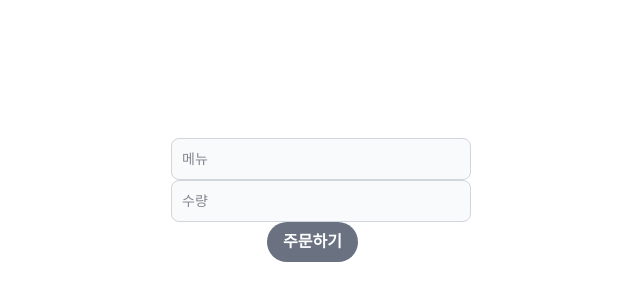
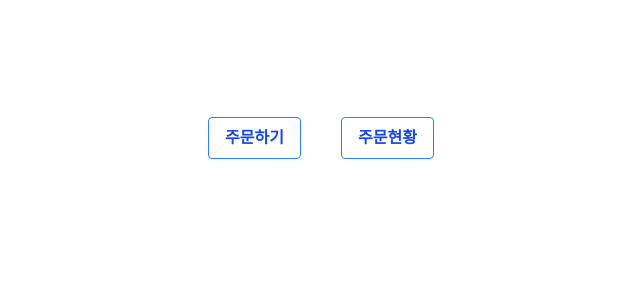
Before and after one commit to hanseongeon/rgt_project, a Next.js app in the folder frontend/: page / in a window 1280 px wide. Shown: the part 262-562 px from the top of the page, without its empty margins (319-959 px from the left). Built offline with nearby package versions, Linux system fonts and the light colour scheme.

Commit message:
웹소켓 설정중 (#3)
* order

* 과제1

* 웹소켓 설정중

---------

Co-authored-by: hanseongeon <gkstjddjs08@naver.com>

```diff
--- a/frontend/src/app/API/SocketAPI.tsx
+++ b/frontend/src/app/API/SocketAPI.tsx
@@ -6,17 +6,11 @@ export interface Subscribe {
     location: string,
     active: (r: any) => void,
 }
-export function getSocket(subs: Subscribe[], setIsReady: () => void) {
+export function getSocket(subs: Subscribe[]) {
     const Socket = new Client({
         webSocketFactory: () => {
             return new SockJS("http://localhost:8080/api/ws-stomp");
         },
-        // beforeConnect: () => {
-        //     console.log("beforeConnect");
-        // },
-        // debug(str) {
-        //     console.log(`debug`, str);
-        // },
         onWebSocketError: () => {
             window.location.reload();
         },
@@ -27,7 +21,7 @@ export function getSocket(subs: Subscribe[], setIsReady: () => void) {
             subs.forEach(sub => {
                 Socket.subscribe(sub.location, (e) => sub.active(JSON.parse(e.body)));
             })
-            const interval = setInterval(() => { setIsReady(); clearInterval(interval); }, 100);
+            const interval = setInterval(() => {clearInterval(interval); }, 100);
         }
     });
     Socket.activate();
--- /dev/null
+++ b/frontend/src/app/Order/List/page.tsx
@@ -0,0 +1,18 @@
+'use client'
+
+import { getSocket } from "@/app/API/SocketAPI";
+import { useEffect, useState } from "react"
+import SockJS from "sockjs-client";
+
+function OrderList(){
+    const [socket,setSocket] =useState(null as any);
+
+    useEffect(() =>{
+        setSocket(getSocket([]));
+    },[])
+    return(
+        <div>
+
+        </div>
+    )
+}
--- /dev/null
+++ b/frontend/src/app/Order/page.tsx
@@ -0,0 +1,42 @@
+'use client'
+import { useState } from "react"
+import { sendOrder } from "../API/UserAPI";
+
+
+
+export default function Order() {
+  interface orderRequsetDTO{
+    name: String;
+    count: Number;
+  }
+  const [menu,setMenu] = useState<String>("");
+  const [count,setCount] = useState<number>(0);
+  const [error, setError] = useState<String>("");
+
+const send = (menu:String, count:number) => {
+  if(menu.length == 0 ){
+    setError("메뉴를 입력해주세요")
+  }else if(count <= 0 ){
+    setError("수량을 입력해주세요")
+  }else{
+    sendOrder({name: menu, count:Number(count)}).then(r => {alert("주문성공"); window.location.href = "/";}).catch(e => console.log(e));
+  }
+}
+
+  return (
+    <div className="flex flex-col items-center mt-100">
+    <div className="w-[300px] border-black">
+    <input type="text" placeholder="메뉴" className="bg-gray-50 border border-gray-300 text-gray-900 text-sm rounded-lg focus:ring-blue-500 focus:border-blue-500 block w-full
+     p-2.5 dark:bg-gray-700 dark:border-gray-600 dark:placeholder-gray-400 dark:text-white dark:focus:ring-blue-500 dark:focus:border-blue-500" onChange={(e) => {
+      setMenu(e.target.value);
+    }} />
+    {error?.length == 0? <></> : <p className="text-red-300 text-sm">{error}</p>}
+    <input type="number" min="0" placeholder="수량" className="bg-gray-50 border border-gray-300 text-gray-900 text-sm rounded-lg focus:ring-blue-500 focus:border-blue-500 block w-full
+     p-2.5 dark:bg-gray-700 dark:border-gray-600 dark:placeholder-gray-400 dark:text-white dark:focus:ring-blue-500 dark:focus:border-blue-500" onChange={(e) => {
+      setCount(Number(e.target.value));
+    }} />
+    <button className="bg-gray-500 hover:bg-gray-400 text-white font-bold py-2 px-4 rounded-full ml-24 " onClick={() => send(menu,count)}>주문하기</button>
+    </div>
+    </div>
+  );
+}
--- a/frontend/src/app/page.tsx
+++ b/frontend/src/app/page.tsx
@@ -1,41 +1,17 @@
 'use client'
-import { useState } from "react"
-import { sendOrder } from "./API/UserAPI";
-
 
 export default function Home() {
-  interface orderRequsetDTO{
-    name: String;
-    count: Number;
-  }
-  const [menu,setMenu] = useState<String>("");
-  const [count,setCount] = useState<number>(0);
-  const [error, setError] = useState<String>("");
-
-const send = (menu:String, count:number) => {
-  if(menu.length == 0 ){
-    setError("메뉴를 입력해주세요")
-  }else if(count <= 0 ){
-    setError("수량을 입력해주세요")
-  }else{
-    sendOrder({name: menu, count:Number(count)}).then().catch(e => console.log(e));
-  }
-}
 
   return (
-    <div className="flex flex-col items-center mt-100">
-    <div className="w-[300px] border-black">
-    <input type="text" placeholder="메뉴" className="bg-gray-50 border border-gray-300 text-gray-900 text-sm rounded-lg focus:ring-blue-500 focus:border-blue-500 block w-full
-     p-2.5 dark:bg-gray-700 dark:border-gray-600 dark:placeholder-gray-400 dark:text-white dark:focus:ring-blue-500 dark:focus:border-blue-500" onChange={(e) => {
-      setMenu(e.target.value);
-    }} />
-    {error?.length == 0? <></> : <p className="text-red-300 text-sm">{error}</p>}
-    <input type="number" min="0" placeholder="수량" className="bg-gray-50 border border-gray-300 text-gray-900 text-sm rounded-lg focus:ring-blue-500 focus:border-blue-500 block w-full
-     p-2.5 dark:bg-gray-700 dark:border-gray-600 dark:placeholder-gray-400 dark:text-white dark:focus:ring-blue-500 dark:focus:border-blue-500" onChange={(e) => {
-      setCount(Number(e.target.value));
-    }} />
-    <button className="bg-gray-500 hover:bg-gray-400 text-white font-bold py-2 px-4 rounded-full ml-24 " onClick={() => send(menu,count)}>주문하기</button>
-    </div>
+    <div className="flex items-center justify-center h-screen gap-10">
+        <button className="bg-transparent hover:bg-blue-500 text-blue-700 font-semibold hover:text-white py-2
+         px-4 border border-blue-500 hover:border-transparent rounded" onClick={() => window.location.href = "/Order"}>
+  주문하기
+</button>
+<button className="bg-transparent hover:bg-blue-500 text-blue-700 font-semibold hover:text-white py-2
+         px-4 border border-blue-500 hover:border-transparent rounded" onClick={() => window.location.href = "/Order"}>
+  주문현황
+</button>
     </div>
   );
 }
```
Also changed, not shown: 2 other files (tests, documents, lock files or other folders).
